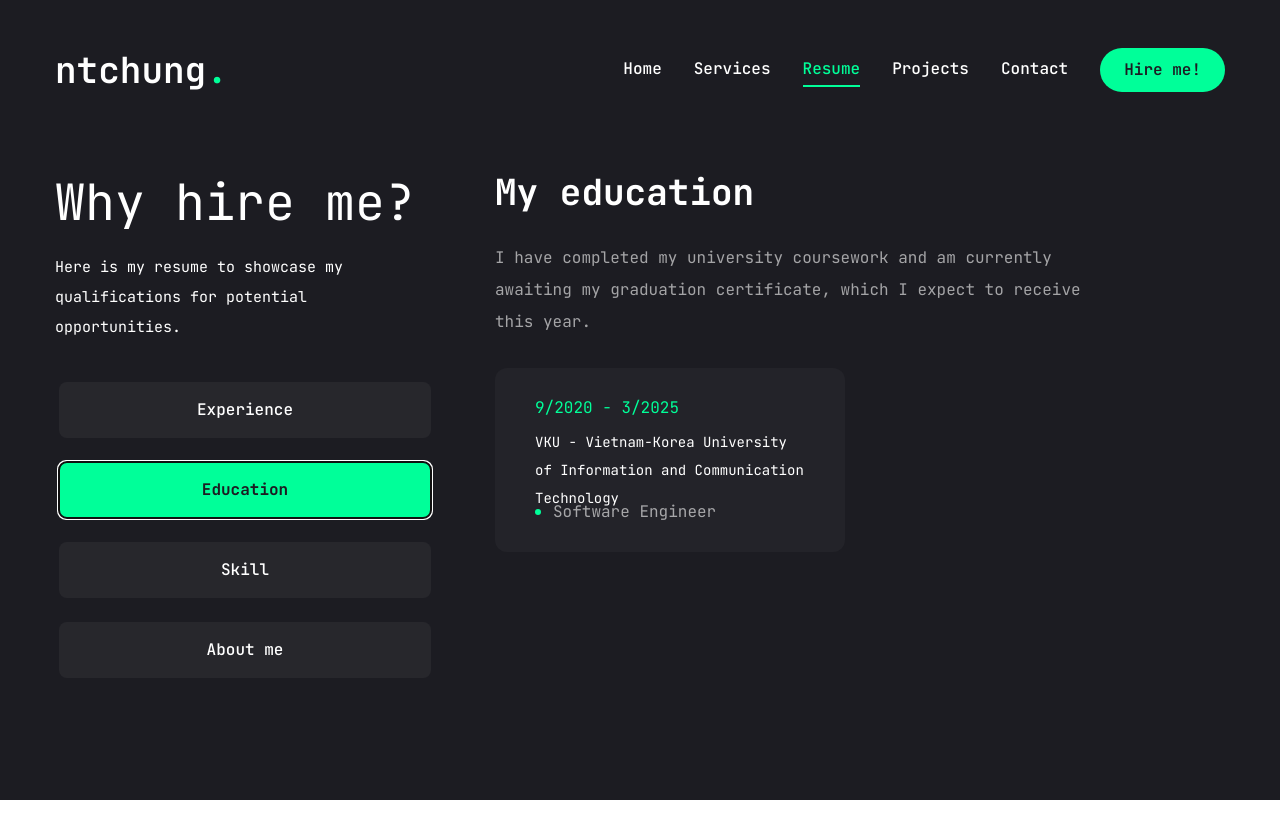
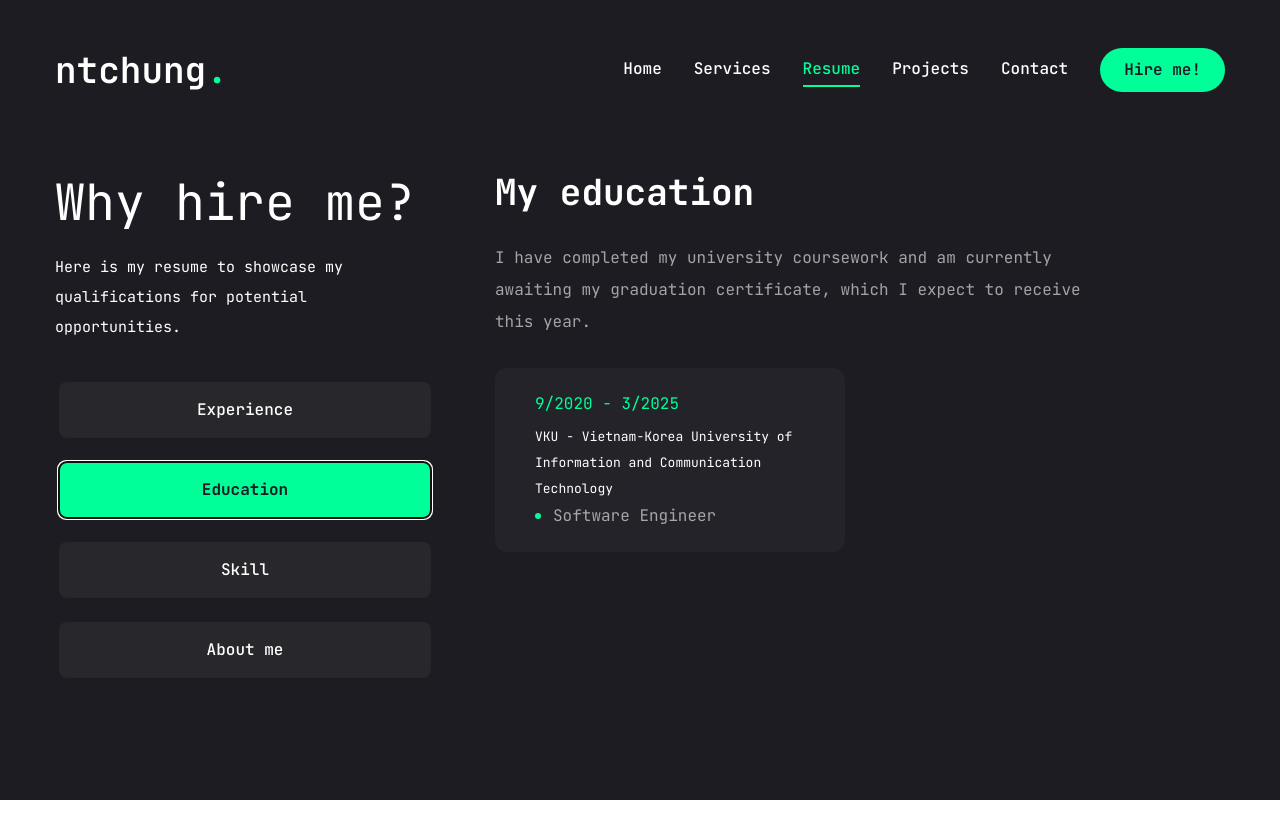
Before and after one commit to ntchung02/MyCvNtchung, a Next.js app: page /resume in a window 1280 px wide. Both pictures are taken after a click on the tab "Education". Shown: the top 838 px of the page. Built offline with nearby package versions, Linux system fonts and the light colour scheme.

Commit message:
fix resume

```diff
--- a/app/resume/page.jsx
+++ b/app/resume/page.jsx
@@ -201,10 +201,10 @@ const Resume = () => {
                           className="bg-[#232329] h-[184px] py-6 px-10 rounded-xl flex flex-col items-center justify-center lg:items-start gap-1"
                         >
                           <span className="text-accent">{item.duration}</span>
-                          <h3 className="text-[14px] min-h-[60px] text-center lg:text-left">
+                          <h3 className="text-[13px] min-h-[60px] text-center lg:text-left">
                             {item.institution}
                           </h3>
-                          <div className="flex items-center gap-3">
+                          <div className="flex items-center gap-3 pt-3">
                             <span className="w-[6px] h-[6px] rounded-full bg-accent"></span>
                             <p className="text-white/60">{item.degree}</p>
                           </div>
```
